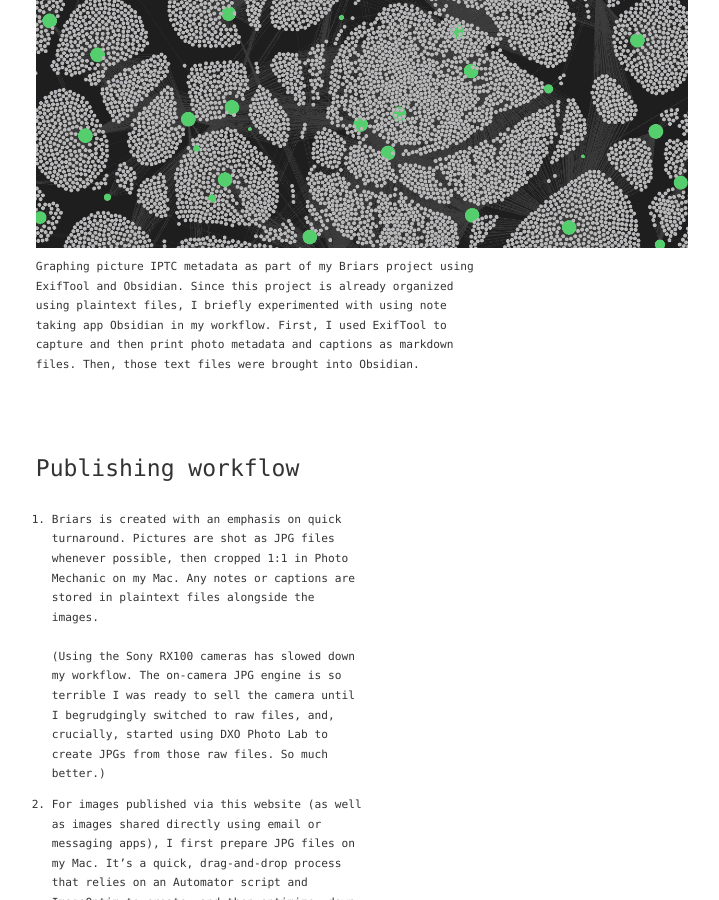
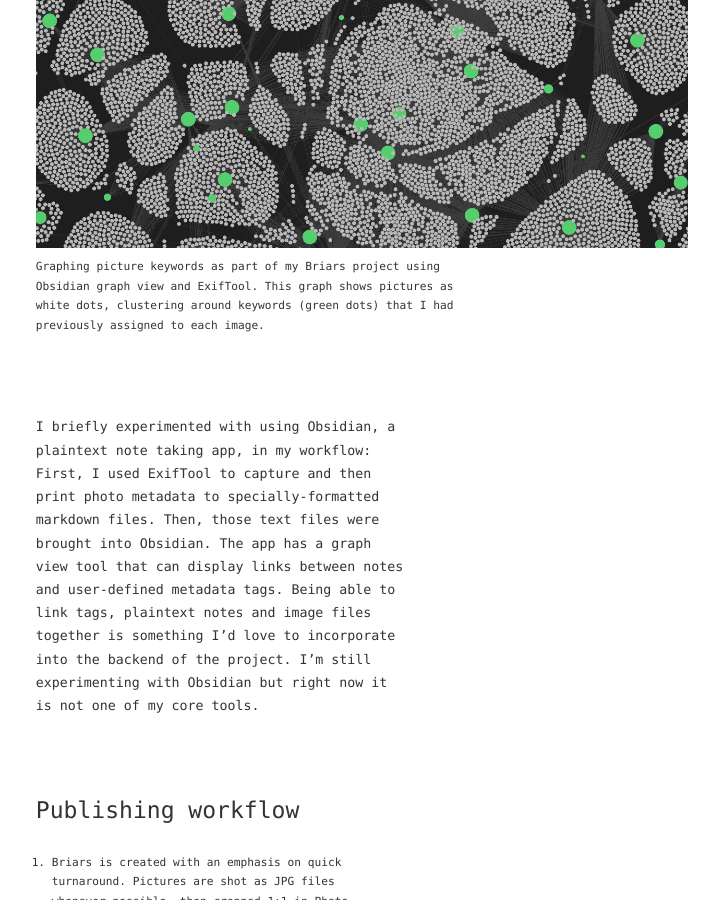
Before and after one commit to zachmccabe/zachmccabe.github.io, a Jekyll site: the page built from _briars/briars.md, in a window 1280 px wide and 900 px high, scrolled down 5139 px. Shown: the whole window, without its empty margins (283-1002 px from the left). Built offline with Jekyll 4.4.1, drawn with Linux system fonts in a browser that asks for light colours.

Commit message:
Update briars.md
Copy tweaks for clarity.

```diff
--- a/_briars/briars.md
+++ b/_briars/briars.md
@@ -181,9 +181,13 @@ Of course, this story form is everywhere, thanks to the remarkable success of so
 <figure class="kaoPUSH">
 <img style="width:1250px; max-width:100%;" src="https://www.zachmccabe.com/assets/viz/graph-1250x538-opti.png" alt="Trying to graph picture IPTC metadata as part of my Briars project" />
 <figcaption>
-Graphing picture IPTC metadata as part of my Briars project using ExifTool and Obsidian. Since this project is already organized using plaintext files, I briefly experimented with using note taking app Obsidian in my workflow. First, I used ExifTool to capture and then print photo metadata and captions as markdown files. Then, those text files were brought into Obsidian.
+Graphing picture keywords as part of my Briars project using Obsidian graph view and ExifTool. This graph shows pictures as white dots, clustering around keywords (green dots) that I had previously assigned to each image.
 </figcaption>
 </figure>
+
+
+
+I briefly experimented with using Obsidian, a plaintext note taking app, in my workflow: First, I used ExifTool to capture and then print photo metadata to specially-formatted markdown files. Then, those text files were brought into Obsidian. The app has a graph view tool that can display links between notes and user-defined metadata tags. Being able to link tags, plaintext notes and image files together is something I'd love to incorporate into the backend of the project. I'm still experimenting with Obsidian but right now it is not one of my core tools.
 
 
 
```
